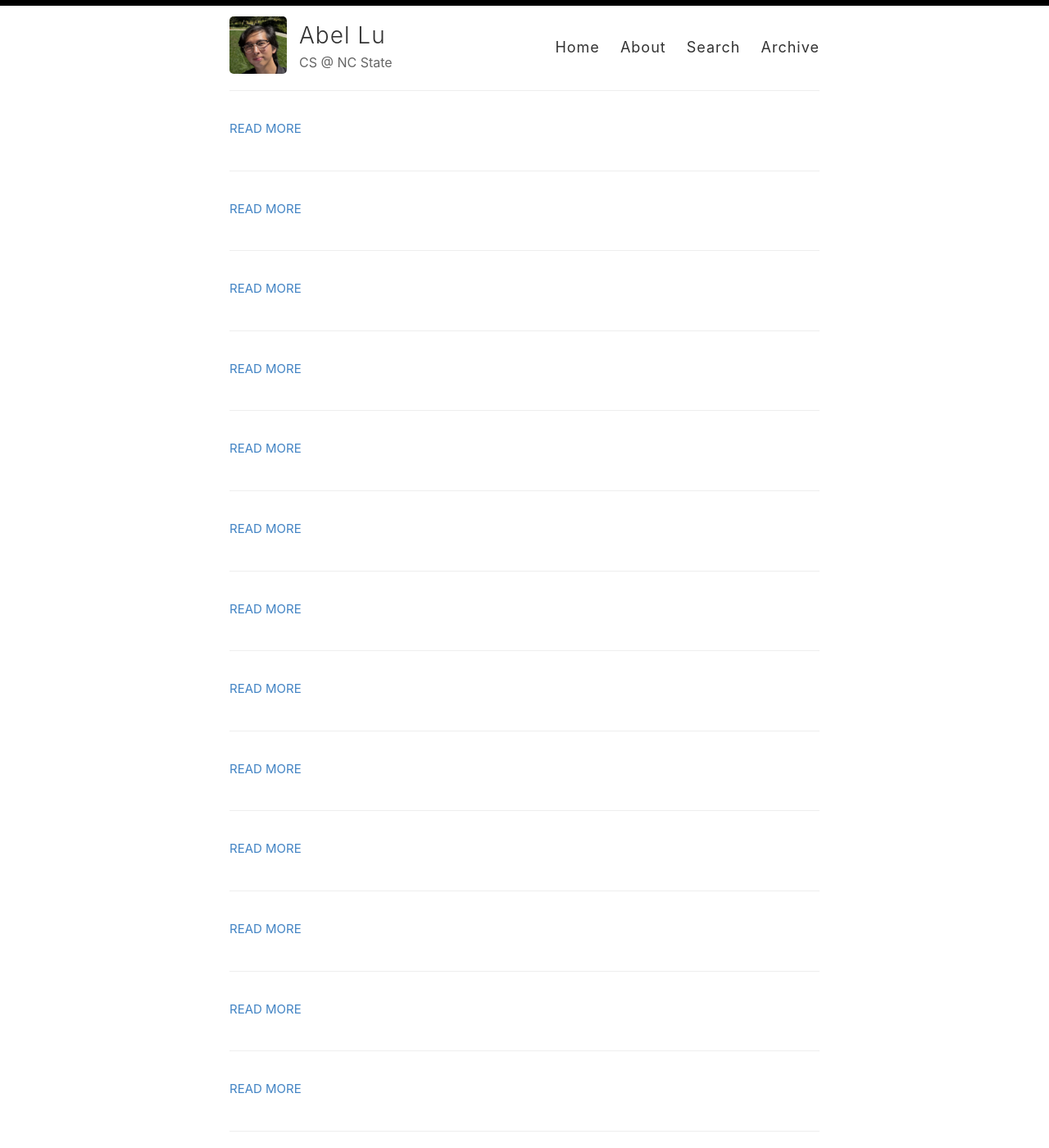
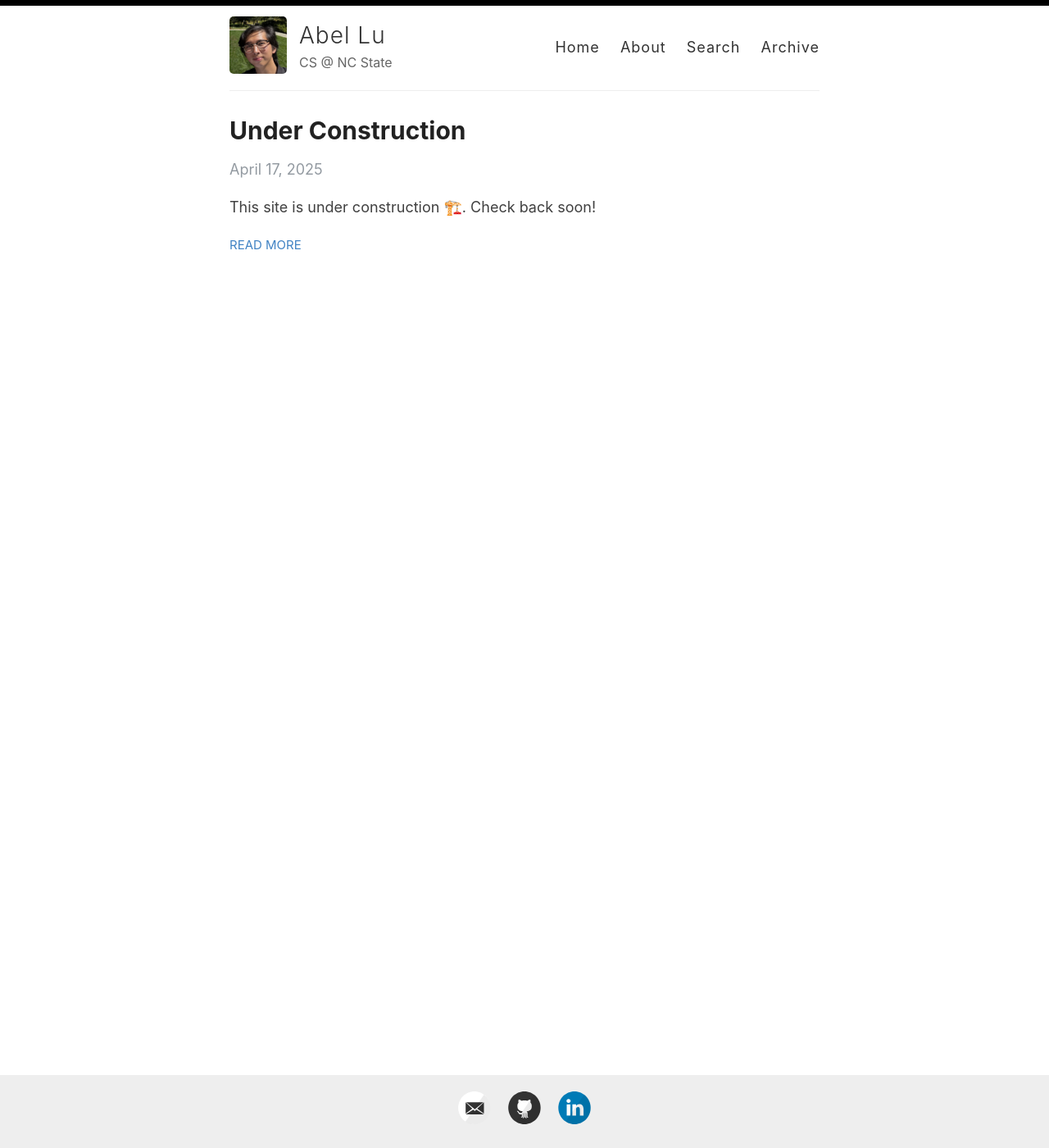
Before and after one commit to azn-abel/azn-abel.github.io, a Jekyll site: the page built from _pages/blog.md, in a window 1280 px wide and 1400 px high. Shown: the whole window at 82% size. Built offline with Jekyll 4.4.1, drawn with Linux system fonts in a browser that asks for light colours; some of the changed text lies outside the part shown.

Commit message:
Update blog.html

```diff
--- a/_layouts/blog.html
+++ b/_layouts/blog.html
@@ -3,7 +3,7 @@ layout: default
 ---
 
 <div class="posts">
-  {% for post in site %}
+  {% for post in site.posts %}
     <article class="post">
       <a href="{{ site.baseurl }}{{ post.url }}">
         <h1>{{ post.title }}</h1>
```
